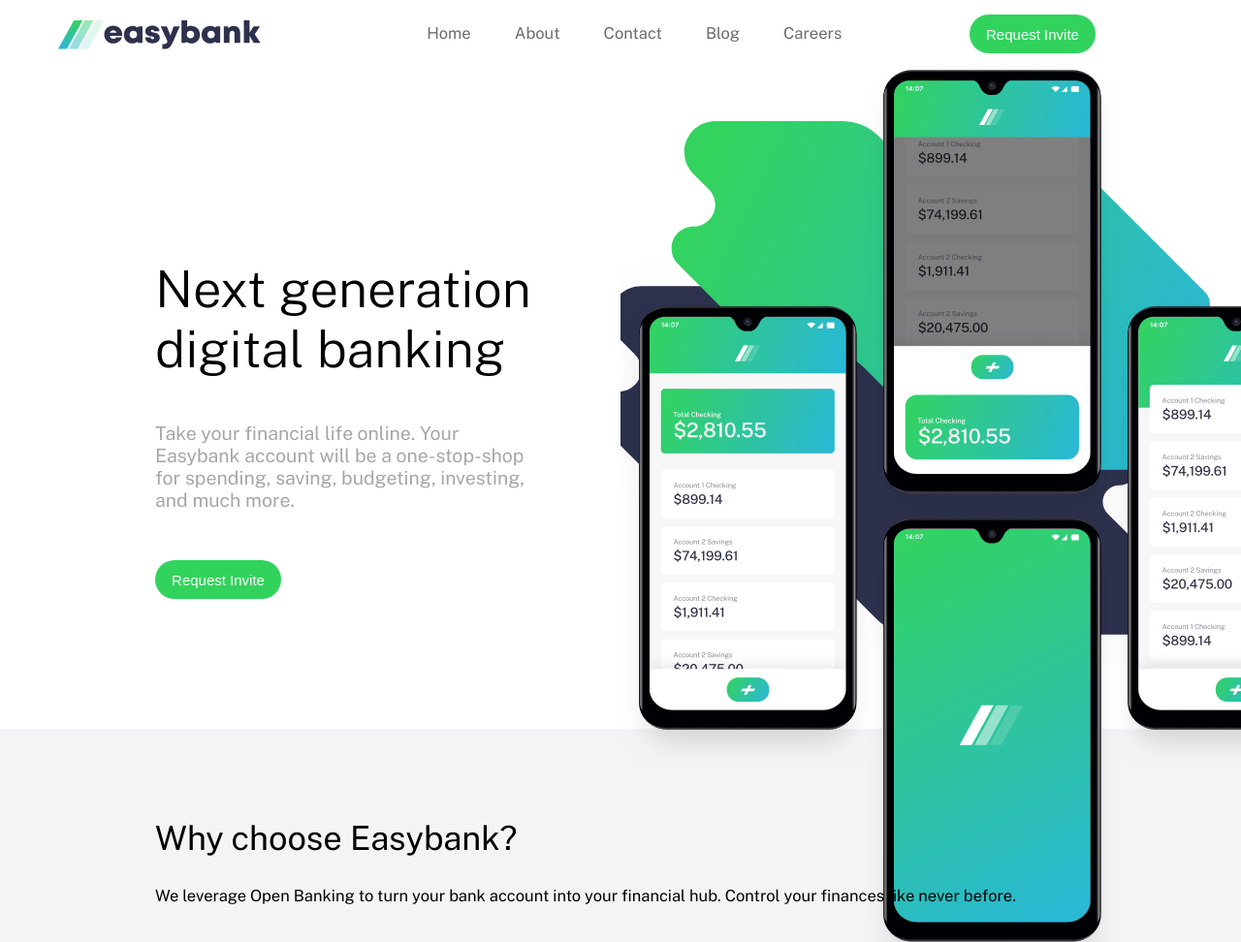
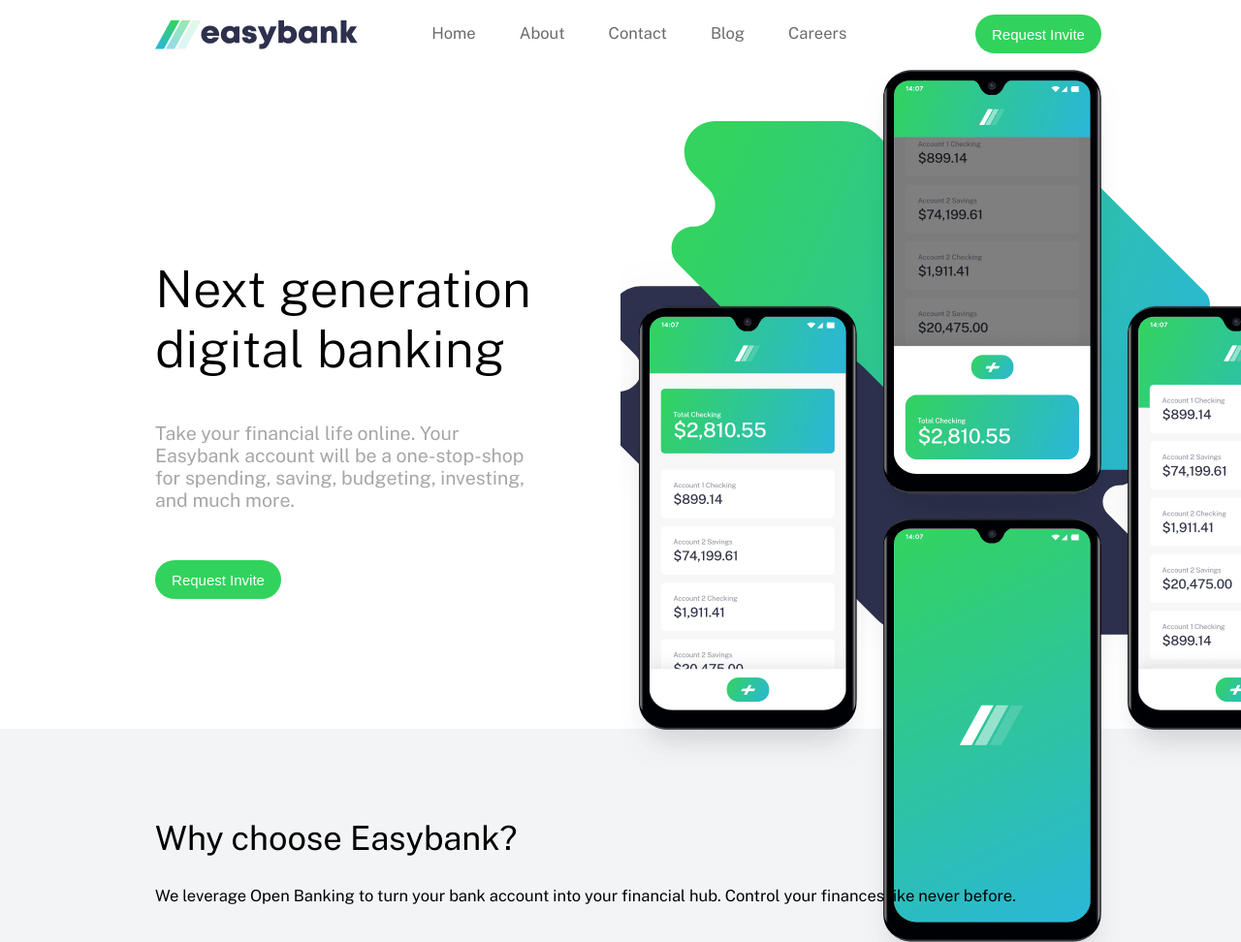
Before and after one commit to PyromancerBoom/easyBankLandingPage, a plain HTML site: page index.html in a window 1280 px wide. Shown: the top 972 px of the page at 97% size. Drawn offline with nearby package versions, Linux system fonts and the light colour scheme.

Commit message:
navbar padding

```diff
--- a/css/footer.css
+++ b/css/footer.css
@@ -70,5 +70,3 @@
 footer.footer .rights {
   justify-content: end;
 }
-
-/* MEDIA QUERIES */
--- a/css/navbar.css
+++ b/css/navbar.css
@@ -2,7 +2,7 @@
 
 .nav {
   background: rgba(255, 255, 255, 0.9);
-  padding: 0 0rem;
+  padding-left: 20vh !important;
   height: 0rem;
   min-height: 8vh;
   overflow: hidden;
@@ -12,9 +12,29 @@
   width: 100%;
 }
 
+/* INVITE BUTTON */
+.nav .btn {
+  color: rgb(255, 255, 255);
+  /* Button position */
+  margin-right: 38vh;
+  margin-left: 12vh !important;
+  /* X ---- X ---- X ---- x*/
+  margin-top: 1rem;
+  font-size: 15px;
+  width: 130px;
+  height: 40px;
+  line-height: 42px;
+  padding: 0;
+  border: none;
+  background: hsl(136, 65%, 51%);
+}
+.nav .btn:hover {
+  background: hsl(136, 65%, 81%);
+}
+
 .nav .nav-menu .nav-brand .nav-image {
   padding: 0.4rem 0rem !important;
-  margin-left: 4rem;
+  /*margin-left: 4rem;*/
   height: 2rem;
 }
 
@@ -68,23 +88,6 @@
   transform-origin: center;
 }
 
-/* INVITE BUTTON */
-.nav .btn {
-  color: rgb(255, 255, 255);
-  margin-right: 10rem;
-  margin-top: 1rem;
-  font-size: 15px;
-  width: 130px;
-  height: 40px;
-  line-height: 42px;
-  padding: 0;
-  border: none;
-  background: hsl(136, 65%, 51%);
-}
-.nav .btn:hover {
-  background: hsl(136, 65%, 81%);
-}
-
 /* TOGGLE ICONS */
 
 .nav .toggle-collapse {
```
